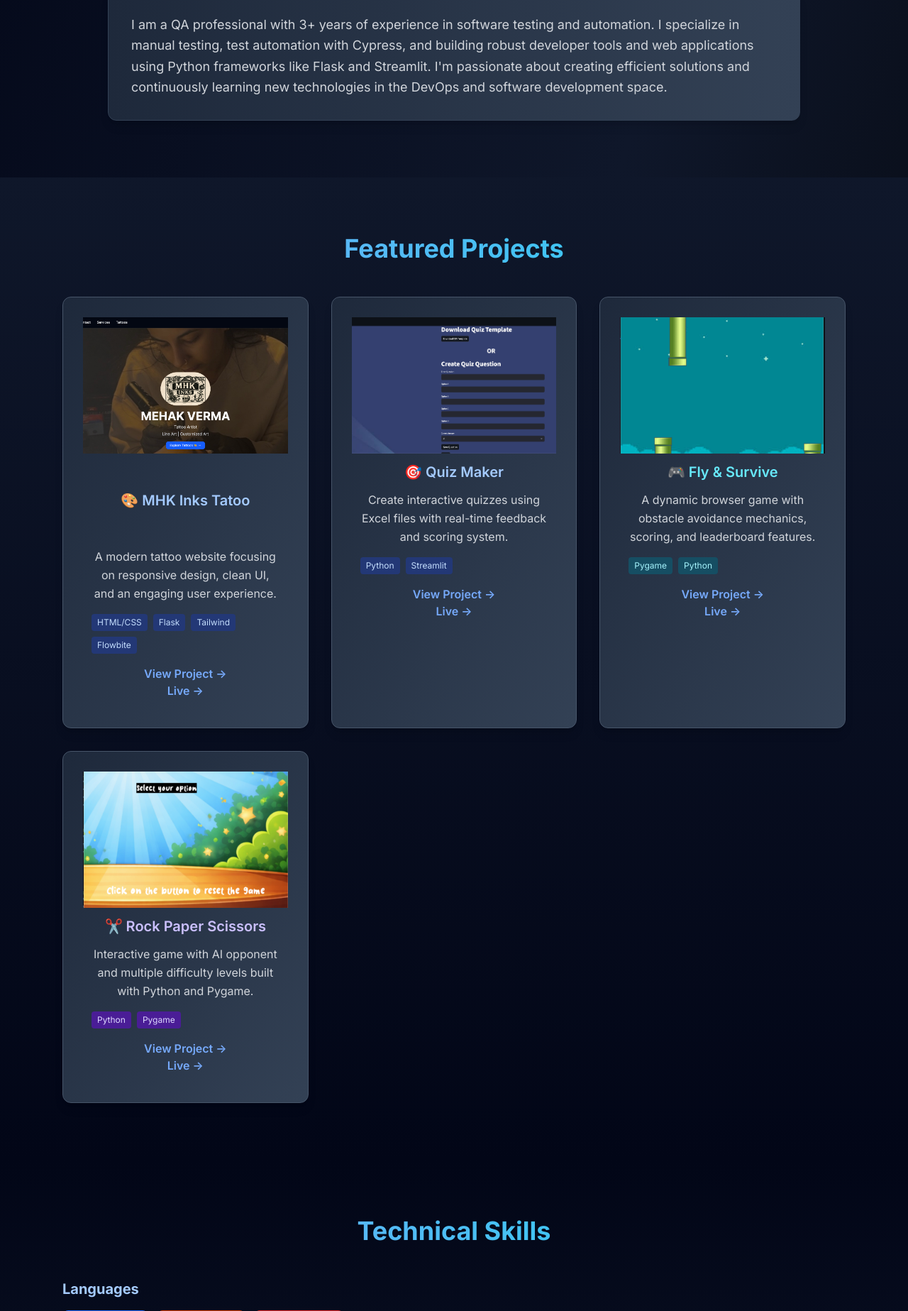
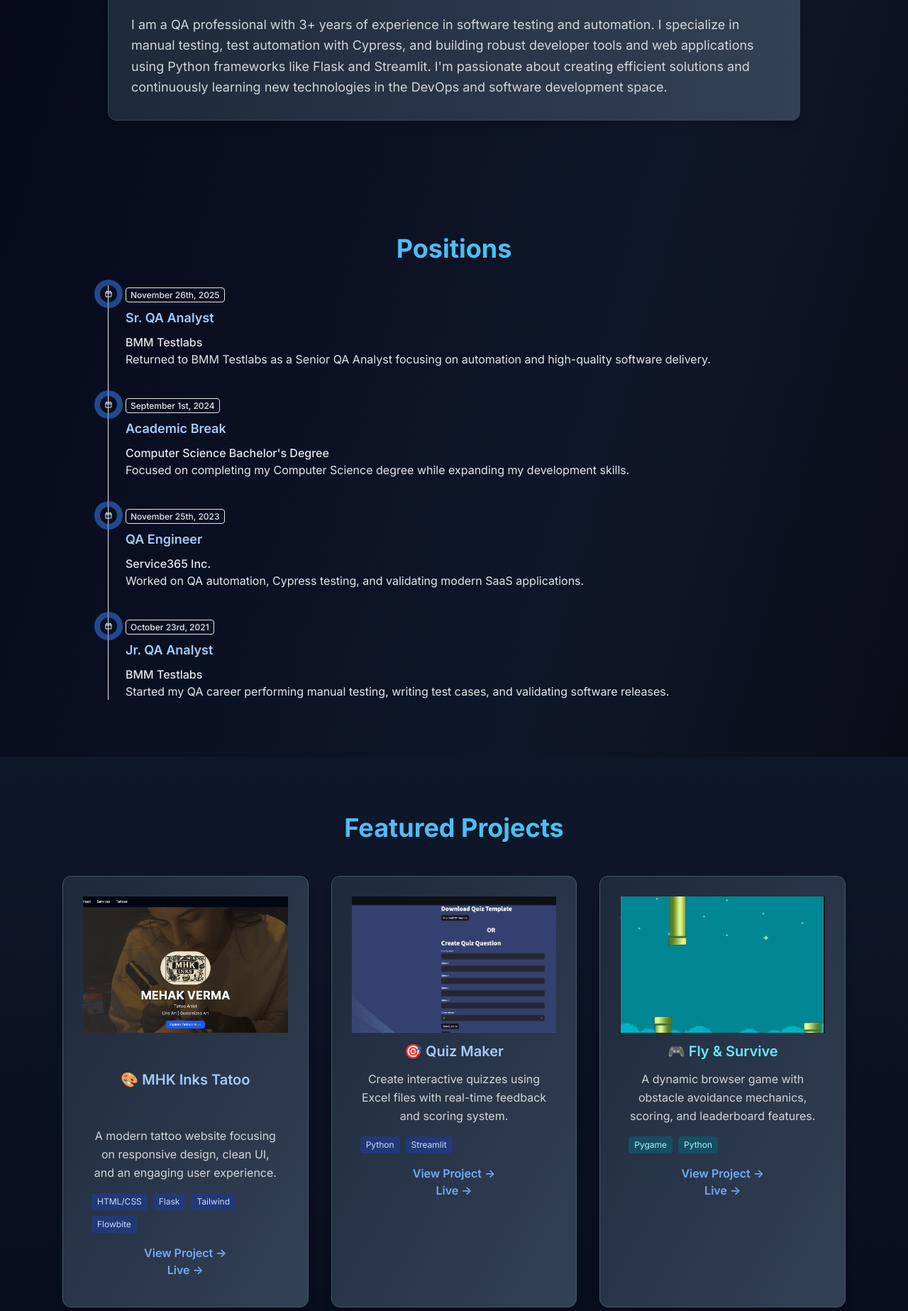
Before and after one commit to Gurpreetwork9582/Portfolio-Guri, a Flask app: page / in a window 1280 px wide. Shown: the part 965-2812 px from the top of the page at 71% size. Run offline with Flask 3, Linux system fonts and the light colour scheme; style sheets or scripts are compiled from the project's sources; some libraries are stand-ins or nearby versions.

Commit message:
Added the timeline

```diff
--- a/templates/index.html
+++ b/templates/index.html
@@ -7,6 +7,7 @@
 <link rel="stylesheet" href="{{ url_for('static', filename='output.css') }}">
 <link rel="stylesheet" href="https://cdn.jsdelivr.net/npm/flowbite@2.5.2/dist/flowbite.min.css">
 <script src="https://cdn.jsdelivr.net/npm/flowbite@2.5.2/dist/flowbite.min.js"></script>
+
 
 </head>
 
@@ -87,6 +88,129 @@ About Me
 I am a QA professional with 3+ years of experience in software testing and automation. I specialize in manual testing, test automation with Cypress, and building robust developer tools and web applications using Python frameworks like Flask and Streamlit. I'm passionate about creating efficient solutions and continuously learning new technologies in the DevOps and software development space.
 
 </p>
+</div>
+
+</section>
+
+<!---- Time line of my Jobs and Positions-->
+
+<section  id="Timeline" class="max-w-5xl mx-auto py-20 px-6">
+<h2 class="text-4xl font-bold mb-8 text-center bg-gradient-to-r from-blue-400 to-cyan-400 bg-clip-text text-transparent">
+Positions
+</h2>
+
+<div>
+    <ol class="relative border-s border-default">
+
+        <!-- Sr QA -->
+        <li class="mb-10 ms-6">
+
+        <span class="absolute flex items-center justify-center w-6 h-6 bg-brand-softer rounded-full -start-3 ring-8 ring-buffer">
+        <svg class="w-3 h-3 text-fg-brand-strong" xmlns="http://www.w3.org/2000/svg" fill="none" viewBox="0 0 24 24">
+        <path stroke="currentColor" stroke-linecap="round" stroke-linejoin="round" stroke-width="2"
+        d="M4 10h16m-8-3V4M7 7V4m10 3V4M5 20h14a1 1 0 0 0 1-1V7a1 1 0 0 0-1-1H5a1 1 0 0 0-1 1v12a1 1 0 0 0 1 1Z"/>
+        </svg>
+        </span>
+
+        <time class="bg-neutral-secondary-medium border border-default-medium text-heading text-xs font-medium px-1.5 py-0.5 rounded">
+        November 26th, 2025
+        </time>
+
+        <h3 class="my-2 text-lg font-semibold text-heading  text-blue-300">
+        Sr. QA Analyst
+        </h3>
+
+        <p class="text-body font-medium">BMM Testlabs</p>
+
+        <p class="text-body">
+        Returned to BMM Testlabs as a Senior QA Analyst focusing on automation and high-quality software delivery.
+        </p>
+
+        </li>
+
+
+        <!-- Academic Break -->
+        <li class="mb-10 ms-6">
+
+        <span class="absolute flex items-center justify-center w-6 h-6 bg-brand-softer rounded-full -start-3 ring-8 ring-buffer">
+        <svg class="w-3 h-3 text-fg-brand-strong" xmlns="http://www.w3.org/2000/svg" fill="none" viewBox="0 0 24 24">
+        <path stroke="currentColor" stroke-linecap="round" stroke-linejoin="round" stroke-width="2"
+        d="M4 10h16m-8-3V4M7 7V4m10 3V4M5 20h14a1 1 0 0 0 1-1V7a1 1 0 0 0-1-1H5a1 1 0 0 0-1 1v12a1 1 0 0 0 1 1Z"/>
+        </svg>
+        </span>
+
+        <time class="bg-neutral-secondary-medium border border-default-medium text-heading text-xs font-medium px-1.5 py-0.5 rounded">
+        September 1st, 2024
+        </time>
+
+        <h3 class="my-2 text-lg font-semibold text-heading  text-blue-300">
+        Academic Break
+        </h3>
+
+        <p class="text-body font-medium">Computer Science Bachelor's Degree</p>
+
+        <p class="text-body">
+        Focused on completing my Computer Science degree while expanding my development skills.
+        </p>
+
+        </li>
+
+
+        <!-- QA Engineer -->
+        <li class="mb-10 ms-6">
+
+        <span class="absolute flex items-center justify-center w-6 h-6 bg-brand-softer rounded-full -start-3 ring-8 ring-buffer">
+        <svg class="w-3 h-3 text-fg-brand-strong" xmlns="http://www.w3.org/2000/svg" fill="none" viewBox="0 0 24 24">
+        <path stroke="currentColor" stroke-linecap="round" stroke-linejoin="round" stroke-width="2"
+        d="M4 10h16m-8-3V4M7 7V4m10 3V4M5 20h14a1 1 0 0 0 1-1V7a1 1 0 0 0-1-1H5a1 1 0 0 0-1 1v12a1 1 0 0 0 1 1Z"/>
+        </svg>
+        </span>
+
+        <time class="bg-neutral-secondary-medium border border-default-medium text-heading text-xs font-medium px-1.5 py-0.5 rounded">
+        November 25th, 2023
+        </time>
+
+        <h3 class="my-2 text-lg font-semibold text-heading  text-blue-300">
+        QA Engineer
+        </h3>
+
+        <p class="text-body font-medium">Service365 Inc.</p>
+
+        <p class="text-body">
+        Worked on QA automation, Cypress testing, and validating modern SaaS applications.
+        </p>
+
+        </li>
+
+
+        <!-- Jr QA -->
+        <li class="ms-6">
+
+        <span class="absolute flex items-center justify-center w-6 h-6 bg-brand-softer rounded-full -start-3 ring-8 ring-buffer">
+        <svg class="w-3 h-3 text-fg-brand-strong" xmlns="http://www.w3.org/2000/svg" fill="none" viewBox="0 0 24 24">
+        <path stroke="currentColor" stroke-linecap="round" stroke-linejoin="round" stroke-width="2"
+        d="M4 10h16m-8-3V4M7 7V4m10 3V4M5 20h14a1 1 0 0 0 1-1V7a1 1 0 0 0-1-1H5a1 1 0 0 0-1 1v12a1 1 0 0 0 1 1Z"/>
+        </svg>
+        </span>
+
+        <time class="bg-neutral-secondary-medium border border-default-medium text-heading text-xs font-medium px-1.5 py-0.5 rounded">
+        October 23rd, 2021
+        </time>
+
+        <h3 class="my-2 text-lg font-semibold text-heading  text-blue-300">
+        Jr. QA Analyst
+        </h3>
+
+        <p class="text-body font-medium">BMM Testlabs</p>
+
+        <p class="text-body">
+        Started my QA career performing manual testing, writing test cases, and validating software releases.
+        </p>
+
+        </li>
+
+    </ol>
+
 </div>
 
 </section>
```
Also changed, not shown: netlify.toml (deleted).
